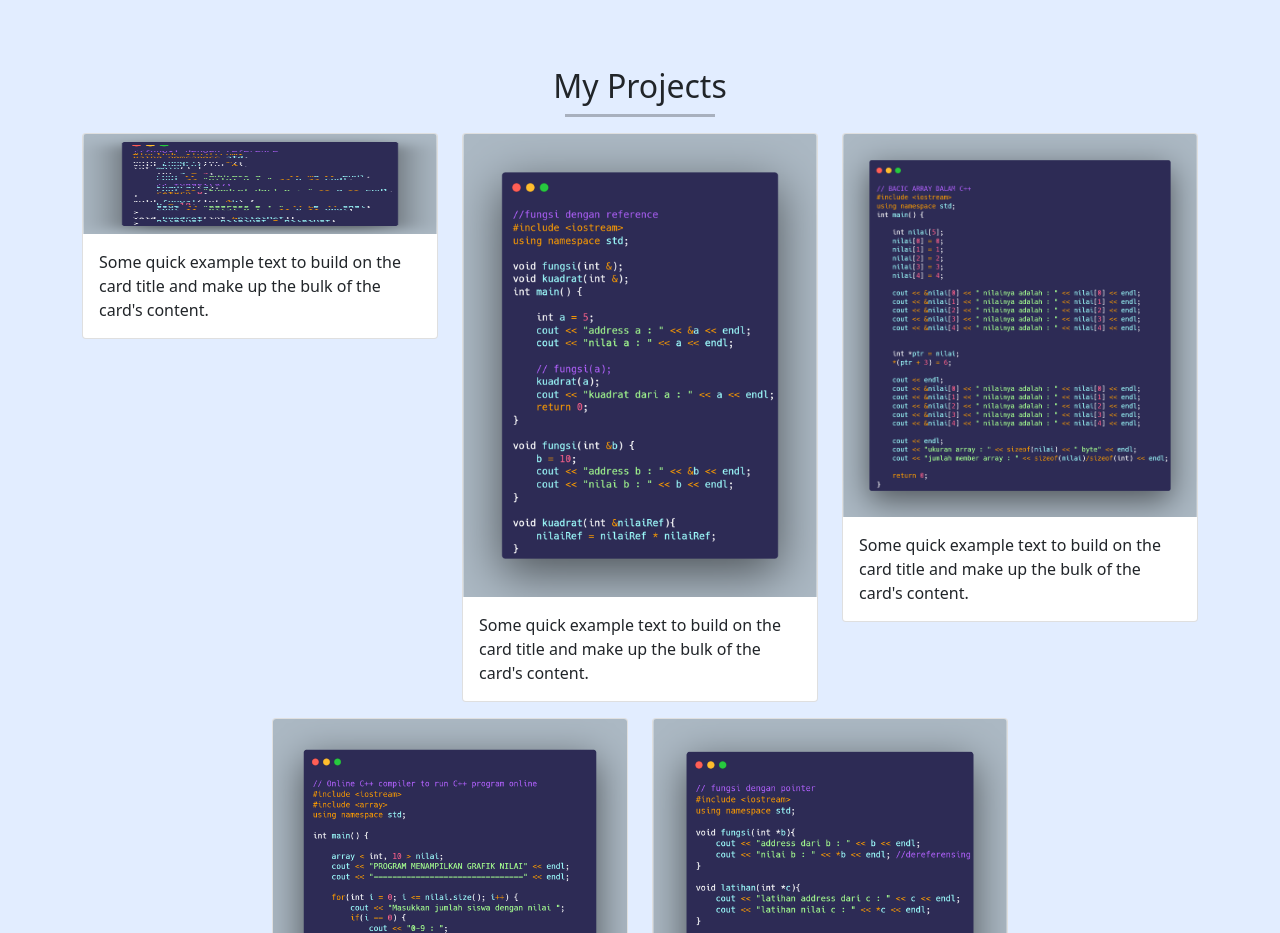
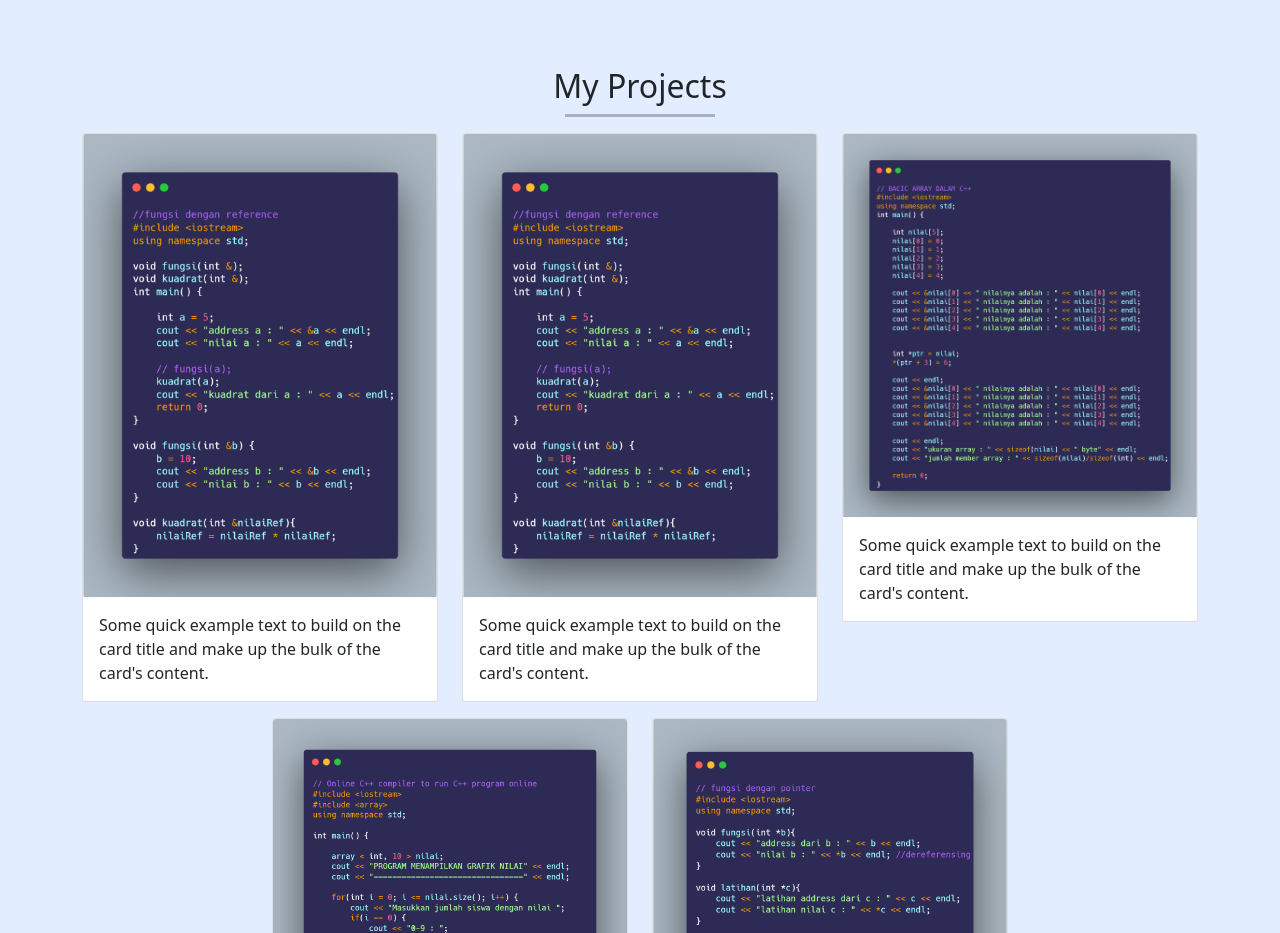
Before and after one commit to Rah-Bayuu/bayudarmawan.github.io, a plain HTML site: page index.html in a window 1280 px wide. Shown: the part 1280-2213 px from the top of the page. Drawn offline with nearby package versions, Linux system fonts and the light colour scheme.

Commit message:
Update index.html

```diff
--- a/index.html
+++ b/index.html
@@ -103,7 +103,7 @@
             <div class="row">
                 <div class="col-md-4 mb-3">
                     <div class="card">
-                        <img src="img/carbon (8).png" class="card-img-top" alt="..." height="100">
+                        <img src="img/carbon (8).png" class="card-img-top" alt="...">
                         <div class="card-body">
                             <p class="card-text">Some quick example text to build on the card title and make up the bulk
                                 of the card's content.</p>
```
